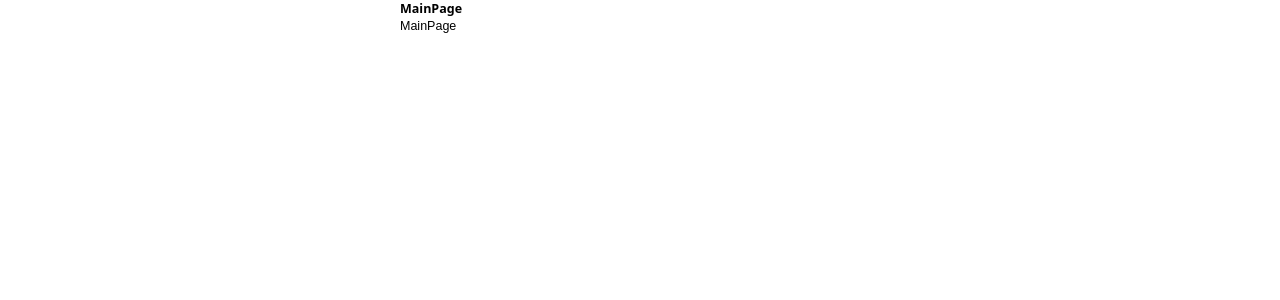
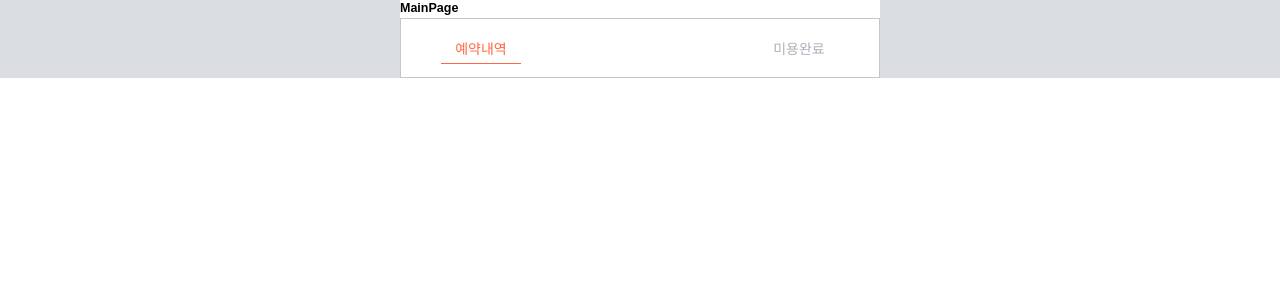
Before and after one commit to Lets-Be-Friendly-Team/daeng-ggu-frontend, a React (Vite) app: page / in a window 1280 px wide. Shown: the top 300 px of the page. Built offline with nearby package versions, Linux system fonts and the light colour scheme.

Commit message:
feat: 공용 컴포넌트 카테고리 탭 임시 구현

```diff
--- a/eslint.config.js
+++ b/eslint.config.js
@@ -69,7 +69,7 @@ export default tseslint.config(
       'react/prop-types': 'off',
       // // import 순서 정의
       'simple-import-sort/imports': [
-        'error',
+        'warn',
         {
           groups: [
             // Packages `react` related packages come first.
--- /dev/null
+++ b/src/components/_common/CategoryTab.tsx
@@ -0,0 +1,27 @@
+interface ITab {
+  label: string;
+  onClick: () => void;
+}
+interface ITabProps {
+  tabs: ITab[];
+  activeIndex: number;
+}
+
+const CategoryTab = ({ tabs, activeIndex }: ITabProps) => {
+  return (
+    <div className='flex h-[60px] flex-col justify-center border text-slate-950'>
+      <div className='flex justify-between px-[40px] align-middle'>
+        {tabs.map((tab, index) => (
+          <div
+            key={index}
+            className={`flex h-[33px] w-[80px] justify-center py-[8px] text-sub_h2 text-gray-300 ${activeIndex === index ? 'border-b border-primary text-primary' : ''}`}
+            onClick={tab.onClick}
+          >
+            {tab.label}
+          </div>
+        ))}
+      </div>
+    </div>
+  );
+};
+export default CategoryTab;
--- a/src/components/_common/Layout/index.tsx
+++ b/src/components/_common/Layout/index.tsx
@@ -2,8 +2,8 @@ import { ReactNode } from 'react';
 
 const Layout = ({ children }: { children: ReactNode }) => {
   return (
-    <div className='flex w-full flex-col items-center overflow-x-hidden bg-gray-500'>
-      <div className='flex h-auto w-full min-w-[32rem] max-w-[48rem] flex-1 flex-col'>
+    <div className='flex w-full flex-col items-center overflow-x-hidden bg-gray-100 font-pretendard-variable'>
+      <div className='flex h-auto w-full min-w-[32rem] max-w-[48rem] flex-1 flex-col bg-white'>
         <div className='flex w-full flex-col'>{children}</div>
       </div>
     </div>
--- a/src/pages/MainPage/MainPage.tsx
+++ b/src/pages/MainPage/MainPage.tsx
@@ -1,8 +1,20 @@
+import { useState } from 'react';
+
+import CategoryTab from '@/components/_common/categoryTab';
+
 const MainPage = () => {
+  const [activeIndex, setActiveIndex] = useState<number>(0);
+  const tabs = [
+    { label: '예약내역', onClick: () => setActiveIndex(0) },
+    { label: '미용완료', onClick: () => setActiveIndex(1) },
+  ];
   return (
     <div>
       <div className='text-xl font-bold'>MainPage</div>
-      <div className='font-pretendard-variable text-xl'>MainPage</div>
+
+      <div className='font-pretendard-variable text-xl'>
+        <CategoryTab tabs={tabs} activeIndex={activeIndex} />
+      </div>
     </div>
   );
 };
--- a/src/styles/index.css
+++ b/src/styles/index.css
@@ -25,35 +25,35 @@ body {
 
 @layer base {
   :root {
-    --primary: rgba(255, 104, 66, 100%);
-    --secondary: rgba(255, 239, 232, 100%);
-    --black: rgba(21, 29, 36, 100%);
-    --white: rgba(255, 255, 255, 100%);
-    --gray50: rgba(242, 244, 245, 100%);
-    --gray100: rgba(218, 221, 225, 100%);
-    --gray200: rgba(194, 199, 205, 100%);
-    --gray300: rgba(170, 177, 185, 100%);
-    --gray400: rgba(148, 156, 165, 100%);
-    --gray500: rgba(148, 156, 165, 100%);
-    --gray600: rgba(106, 116, 124, 100%);
-    --gray700: rgba(87, 95, 103, 100%);
-    --gray800: rgba(69, 76, 83, 100%);
-    --gray900: rgba(52, 58, 63, 100%);
+    --primary: 255, 104, 66;
+    --secondary: 255, 239, 232;
+    --black: 21, 29, 36;
+    --white: 255, 255, 255;
+    --gray50: 242, 244, 245;
+    --gray100: 218, 221, 225;
+    --gray200: 194, 199, 205;
+    --gray300: 170, 177, 185;
+    --gray400: 148, 156, 165;
+    --gray500: 148, 156, 165;
+    --gray600: 106, 116, 124;
+    --gray700: 87, 95, 103;
+    --gray800: 69, 76, 83;
+    --gray900: 52, 58, 63;
   }
   .dark {
-    --primary: rgba(255, 104, 66, 100%);
-    --secondary: rgba(255, 239, 232, 100%);
-    --black: rgba(253, 253, 253, 100%);
-    --white: rgba(21, 29, 36, 100%);
-    --gray50: rgba(52, 58, 63, 100%);
-    --gray100: rgba(69, 76, 83, 100%);
-    --gray200: rgba(87, 95, 103, 100%);
-    --gray300: rgba(106, 116, 124, 100%);
-    --gray400: rgba(148, 156, 165, 100%);
-    --gray500: rgba(148, 156, 165, 100%);
-    --gray600: rgba(170, 177, 185, 100%);
-    --gray700: rgba(194, 199, 205, 100%);
-    --gray800: rgba(218, 221, 225, 100%);
-    --gray900: rgba(242, 244, 245, 100%);
+    --primary: 255, 104, 66;
+    --secondary: 255, 239, 232;
+    --black: 253, 253, 253;
+    --white: 21, 29, 36;
+    --gray50: 52, 58, 63;
+    --gray100: 69, 76, 83;
+    --gray200: 87, 95, 103;
+    --gray300: 106, 116, 124;
+    --gray400: 148, 156, 165;
+    --gray500: 148, 156, 165;
+    --gray600: 170, 177, 185;
+    --gray700: 194, 199, 205;
+    --gray800: 218, 221, 225;
+    --gray900: 242, 244, 245;
   }
 }
--- a/tailwind.config.js
+++ b/tailwind.config.js
@@ -31,16 +31,16 @@ export default {
         primary: 'rgba(var(--primary))',
         secondary: 'rgba(var(--secondary))',
         gray: {
-          50: 'rgba(var(--gray-50))',
-          100: 'rgba(var(--gray-100))',
-          200: 'rgba(var(--gray-200))',
-          300: 'rgba(var(--gray-300))',
-          400: 'rgba(var(--gray-400))',
-          500: 'rgba(var(--gray-500))',
-          600: 'rgba(var(--gray-600))',
-          700: 'rgba(var(--gray-700))',
-          800: 'rgba(var(--gray-800))',
-          900: 'rgba(var(--gray-900))',
+          50: 'rgba(var(--gray50))',
+          100: 'rgba(var(--gray100))',
+          200: 'rgba(var(--gray200))',
+          300: 'rgba(var(--gray300))',
+          400: 'rgba(var(--gray400))',
+          500: 'rgba(var(--gray500))',
+          600: 'rgba(var(--gray600))',
+          700: 'rgba(var(--gray700))',
+          800: 'rgba(var(--gray800))',
+          900: 'rgba(var(--gray900))',
         },
       },
     },
```
